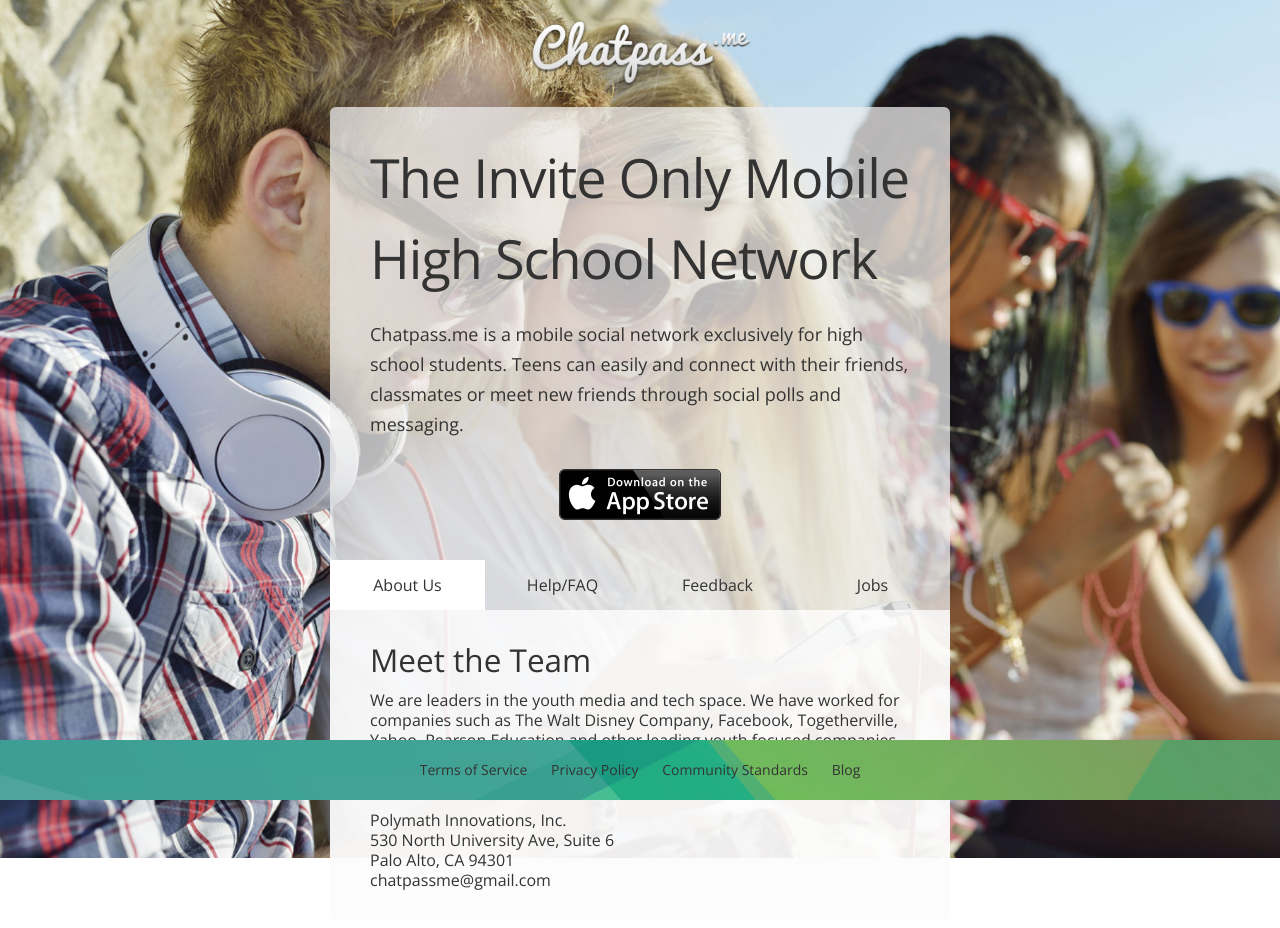
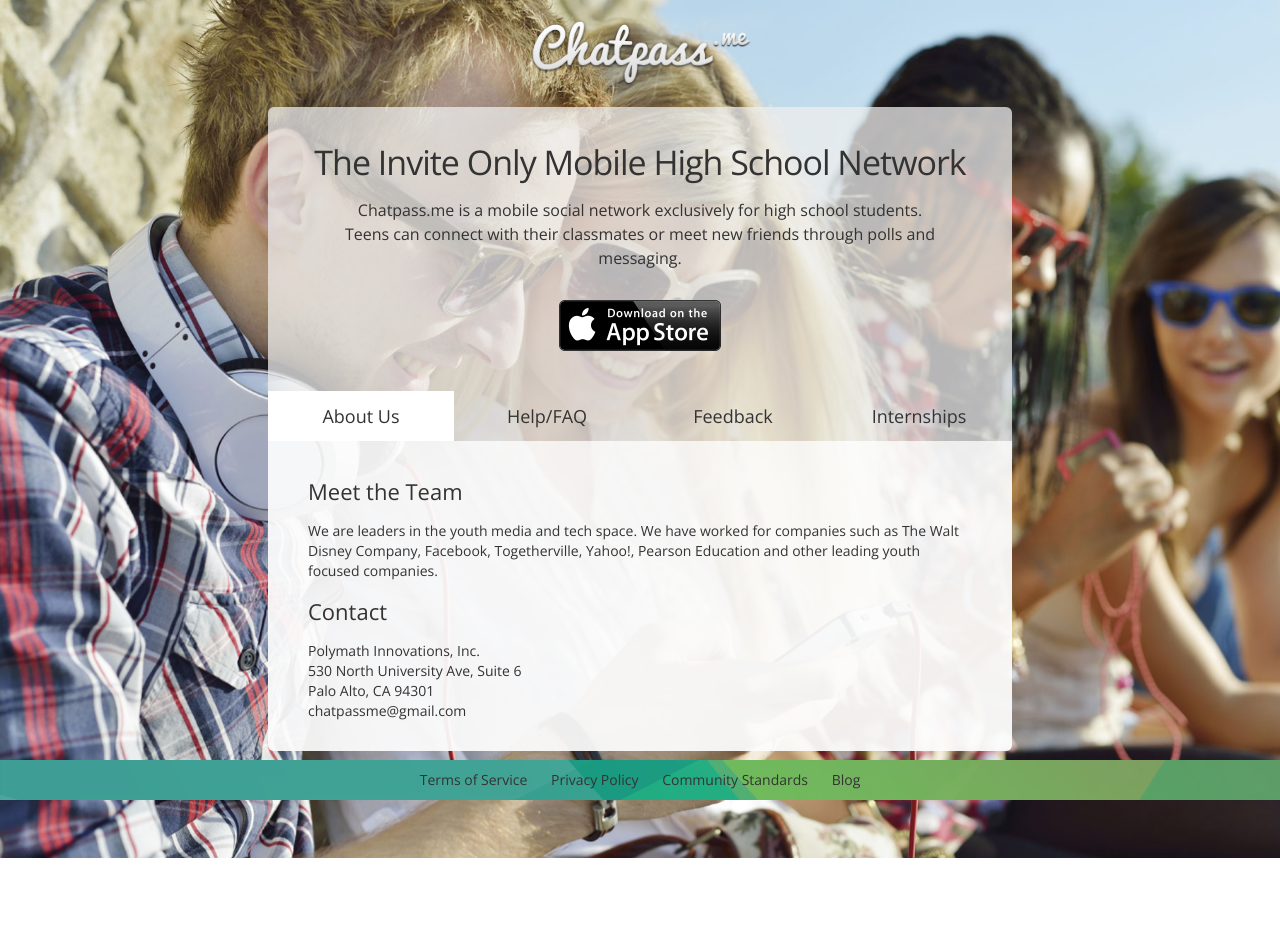
Before and after one commit to cranberryofdoom/chatpassme, a plain HTML site: page index.html in a window 1280 px wide. Both pictures are taken after a click on the link "About Us". Drawn offline with nearby package versions, Linux system fonts and the light colour scheme.

Commit message:
information update and aligning issues fixed

```diff
--- a/css/custom.css
+++ b/css/custom.css
@@ -13,7 +13,7 @@
 }
 
 #main {
-  width: 50%;
+  width: 60%;
   margin-right: auto;
   margin-left: auto;
 }
@@ -58,7 +58,8 @@
 }
 
 h2 {
-  font-weight: lighter;
+  font-weight: 300;
+  font-size: 22px;
 }
 
 #logo {
@@ -82,6 +83,7 @@
 }
 
 .hero-unit {
+  text-align: center;
   background-color: rgba(238, 238, 238, 0.75);
   padding: 20px 40px 10px 40px;
   border-radius: 6px 6px 0 0;
@@ -90,11 +92,11 @@
 
 .hero-unit h1 {
   font-family: 'Open Sans', sans-serif;
-  font-weight: 300;
+  font-weight: 400;
   line-height: 150%;
   display: inline-block;
   width: 100%;
-  padding: 0 0 20px 0;
+  padding: 0 0 10px 0;
 }
 
 .tabs {
@@ -151,24 +153,41 @@
   border-radius: 0 0 6px 6px;
 }
 
+.tab-content a {
+  text-decoration: none;
+  color: rgb(51, 51, 51);
+}
+
+.tab-content a:hover {
+  text-decoration: none;
+  color: rgb(151, 151, 151);
+}
+
 .tab-pane {
   padding: 20px 40px 20px 40px;
+  font-size: 14px;
+}
+
+.tab-pane a {
+  font-weight: 400;
 }
 
 #description {
   font-family: 'Open Sans', sans-serif;
   font-weight: 300;
+  font-size: 16px;
   width: 100%;
+  line-height: 150%;
   padding: 0 0 20px 0;
 }
 
 #footer {
   background: url(../images/flier.png);
   background-color: #099377;
-  padding: 20px 0 20px 0;
+  padding: 10px 0 10px 0;
   text-align: center;
   font-family: 'Open Sans', sans-serif;
-  font-weight: 400;
+  font-weight: 300;
 }
 
 .footer-ul {
--- a/index.html
+++ b/index.html
@@ -18,25 +18,27 @@
     <div id="main">
       <div class="hero-unit">
         <h1 id="title">The Invite Only Mobile High School Network</h1>
-        <p id="description">Chatpass.me is a mobile social network exclusively for high school students. Teens can easily and connect with their friends, classmates or meet new friends through social polls and messaging.</p>
+        <p id="description">
+          Chatpass.me is a mobile social network exclusively for high school students.
+          <br>
+          Teens can connect with their classmates or meet new friends through polls and messaging.</p>
         <div id="download-wrapper">
-          <a href="bit.ly/GetChatpassme"><img id="download" src="images/download.png"></a>
+          <a href="http://www.bit.ly/GetChatpassme"><img id="download" src="images/download.png"></a>
         </div>
       </div>
       <div class="tabs">
         <ul class="nav nav-tabs" id="myTab">
           <li><a class="tab-item" href="#about-us">About Us</a></li>
-          <li><a class="tab-item" href="https://sites.google.com/site/chatpassme/home">Help/FAQ</a></li>
-          <li><a class="tab-item" href="mailto:chatpassme@gmail.com">Feedback</a></li>
-          <li><a class="tab-item" href="#jobs">Jobs</a></li>
-
+          <li><a class="tab-item" href="#help">Help/FAQ</a></li>
+          <li><a class="tab-item" href="#feedback">Feedback</a></li>
+          <li><a class="tab-item" href="#internships">Internships</a></li>
         </ul>
 
         <div class="tab-content">
           <div class="tab-pane" id="about-us">
             <h2>Meet the Team</h2>
             <p>
-              We are leaders in the youth media and tech space. We have worked for companies such as The Walt Disney Company, Facebook, Togetherville, Yahoo, Pearson Education and other leading youth focused companies.
+              We are leaders in the youth media and tech space. We have worked for companies such as The Walt Disney Company, Facebook, Togetherville, Yahoo!, Pearson Education and other leading youth focused companies.
             </p>
             <h2>Contact</h2>
             <p>
@@ -49,12 +51,19 @@
               chatpassme@gmail.com
             </p>
           </div>
-          <div class="tab-pane" id="jobs">
+          <div class="tab-pane" id="internships">
             We are looking for a select number of highly motivated high school students looking for real world experience in a fast paced Silicon Valley start-up.
             <br><br>
-            This summer we are offering a select number of students who will be in grades 9-11 for the school year starting in Fall 2013 to work as Chatpass.me interns in your school. This is a competitive internship and only a few students will be chosen to participate.
+            This summer we are offering a select number of students who will be in grades 9 to 11 for the school year starting in Fall 2013 to work as Chatpass.me interns in your school. This is a competitive internship and only a few students will be chosen to participate.
             <br><br>
-            If you meet all the requirements, Chatpass.me an internship will guarantee you an awesome summer job to boost that college resume, and put you on a path to a great gig in technology and social media.
+            If you meet all the requirements Chatpass.me will guarantee you an awesome summer job, and help beef up that college resume, putting you on a path to a great gig in technology and social media.
+
+            <h2>Perks!</h2>
+            <ul>
+              <li>You have the opportunity to be featured in our social media and blog</li>
+              <li>Upon successful completion of the internship, we will provide you with a letter of recommendation validating your time and contributions to building the Chatpass.me community</li>
+              <li>You will be assigned to a team, the captain of which will be one of our recent college grads, or a student currently enrolled in a top tier university.</li>
+            </ul>
 
             <h2>Responsibilities</h2>
 
@@ -67,18 +76,10 @@
               <li>Test the app's virality</li>
               <li>Provide feedback from your user base to the Chatpass.me HQ</li>
               <li>Create and evaluate new content that will appear in the Chatpass.me network, on our Tumblr, Facebook and Twitter accounts</li>
-            </ul>
-
-            <h2>Perks!</h2>
-            <ul>
-              <li>You have the opportunity to be featured in our social media and blog</li>
-              <li>Upon successful completion of the internship, we will provide you with a letter of recommendation validating your time and contributions to building the Chatpass.me community</li>
               <li>You must be able to attract 5 new users to download and register for the app to be eligible for the internship</li>
               <li>Must have a strong personality, yet capable of working within a team towards a group goal</li>
               <li>Humor is a plus, entertaining HQ while accomplishing these tasks will lead to massive brownie points</li>
-              <li>You will be assigned to a team, the captain of which will be one of our recent college grads, or a student currently enrolled in a top tier university.</li>
             </ul>
-
             <h2>Apply Now</h2>
 
             If you are interested in pursuing a career in social media or mobile tech, and you are good at getting things done, this may be a great opportunity for you. If this is you, let's talk.
@@ -88,6 +89,13 @@
             <a href="http://bit.ly/ChatpassmeInternApp">Apply Here!</a>
             <br><br>
             Contact Chatpassme@gmail.com for any questions!
+          </div>
+          <div class="tab-pane" id="help">
+            <h2>Need help? <a href="https://sites.google.com/site/chatpassme/home">Go to our FAQ page!</a></h2>
+          </div>
+          <div class="tab-pane" id="feedback">
+            <h2>Have comments or questions?<a href="mailto:chatpassme@gmail.com"> Send us your feedback!</a></h2>
+
           </div>
       </div>
     </div>
@@ -102,8 +110,17 @@
       <li><a href="#">Blog</a></li>
     </ul>
   </div>
+  <div class="fb-like" data-href="http://www.chatpass.me" data-send="true" data-width="450" data-show-faces="true"></div>
 </div>
 </div>
+<div id="fb-root"></div>
+<script>(function(d, s, id) {
+  var js, fjs = d.getElementsByTagName(s)[0];
+  if (d.getElementById(id)) return;
+  js = d.createElement(s); js.id = id;
+  js.src = "//connect.facebook.net/en_US/all.js#xfbml=1";
+  fjs.parentNode.insertBefore(js, fjs);
+}(document, 'script', 'facebook-jssdk'));</script>
 <script src="js/jquery.min.js"></script>
 <script src="js/bootstrap.min.js"></script>
 <script src="js/jquery.fittext.js"></script>
@@ -116,7 +133,7 @@
 })
 </script>
 <script type="text/javascript">
-$("#title").fitText(1, {minFontSize: '42px', maxFontSize: '60px'});
+$("#title").fitText(1, {minFontSize: '20px', maxFontSize: '34px'});
 $(".tab-item").fitText(1, {minFontSize: '16px', maxFontSize: '18px'});
 </script>
 </body>
```
Also changed, not shown: images/image.jpeg (deleted), 1 other file.
